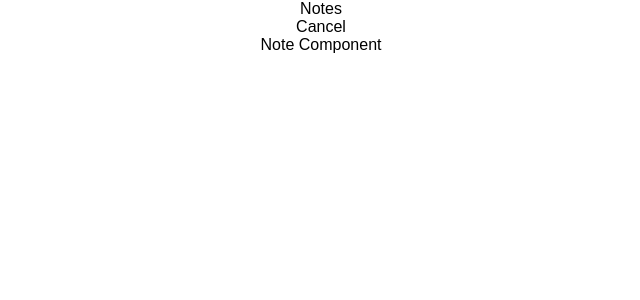
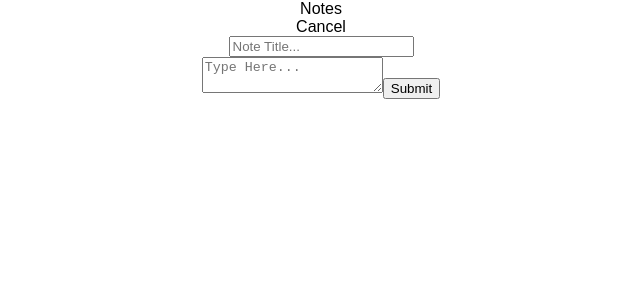
Before and after one commit to jwmunn-og/notes-react-app, a React (Create React App) app: page / in a window 1280 px wide. Both pictures are taken after a click on the element "+ Note". Shown: the top 300 px of the page, without its empty margins (319-959 px from the left). Built offline with nearby package versions, Linux system fonts and the light colour scheme; no server answers.

Commit message:
Include note data.

```diff
--- a/src/App.js
+++ b/src/App.js
@@ -35,18 +35,21 @@
   }
 
   render() {
-    const { showNote, notes } = this.state;
+    const { showNote, notes, note } = this.state;
 
     return (
       <div className="App">
         <Nav toggleNote={this.toggleNote} showNote={showNote} />
         { showNote ?
-            <Note />
+            <Note
+              note={note}
+            />
             :
             <List
               getNotes={this.getNotes}
               notes={notes}
-              getNote={this.getNote} /> }
+              getNote={this.getNote}
+            /> }
       </div>
     );
   }
--- a/src/components/Note.js
+++ b/src/components/Note.js
@@ -2,9 +2,23 @@
 
 class Note extends Component {
   render() {
+    const { note } = this.props;
     return(
       <div className="note-container">
-        Note Component
+        <form className="note-form">
+          <input
+            className="note-title-input"
+            type="text"
+            placeholder="Note Title..."
+            defaultValue={note.title}
+          />
+        </form>
+        <textarea
+          className="note-textarea"
+          placeholder="Type Here..."
+          defaultValue={note.content}
+        />
+        <input className="note-button" type="submit" value="Submit" />
       </div>
     );
   }
```
